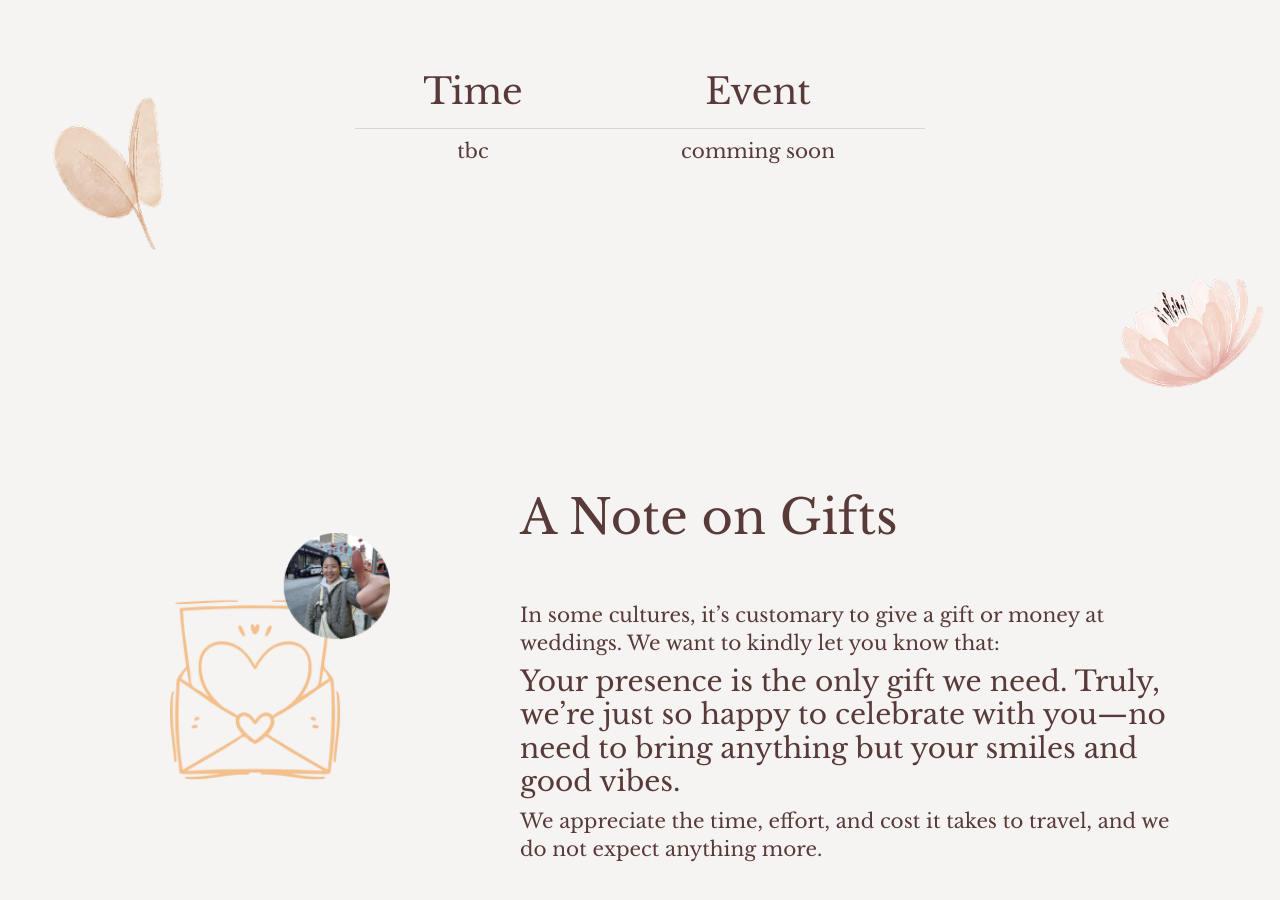
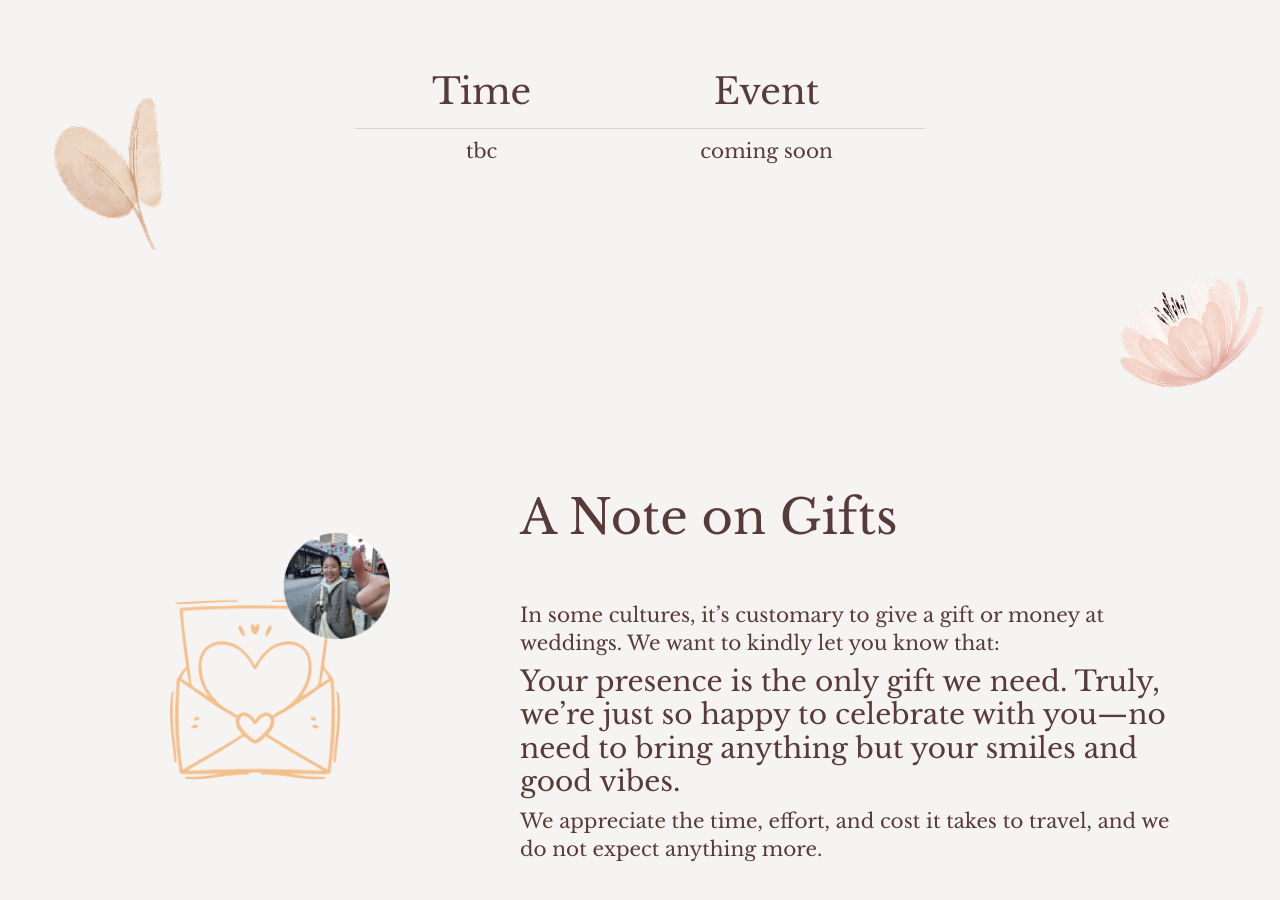
Before and after one commit to meiliizzsuju/ticha-david-weding-invitation, a Next.js app: page /wedding in a window 1280 px wide. Shown: the part 2180-3080 px from the top of the page. Built offline with nearby package versions, Linux system fonts and the light colour scheme.

Commit message:
fix typo

```diff
--- a/src/components/mainContent/MainContent.tsx
+++ b/src/components/mainContent/MainContent.tsx
@@ -41,7 +41,7 @@ function MainContent() {
 
 
   const tableData = [
-    ['tbc', 'comming soon'],
+    ['tbc', 'coming soon'],
   ];
 
   const tableHeading = [
```
